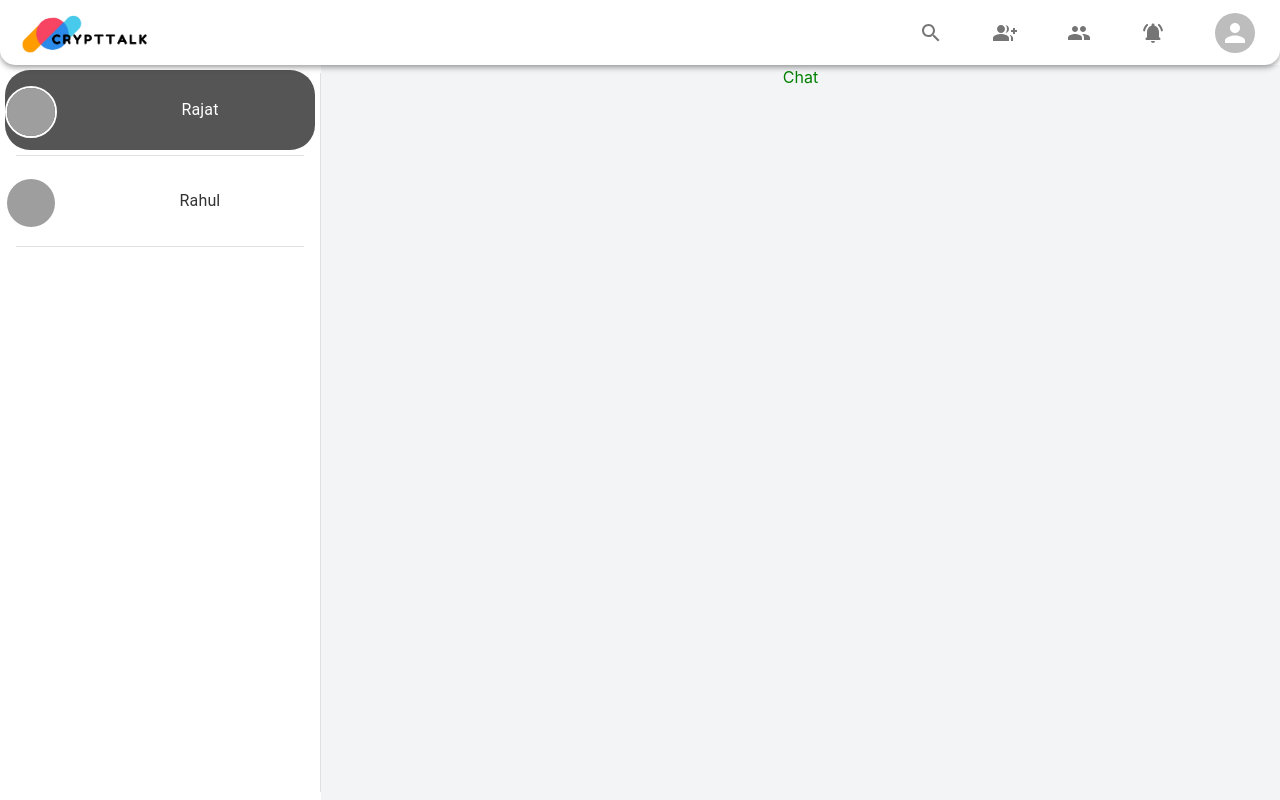
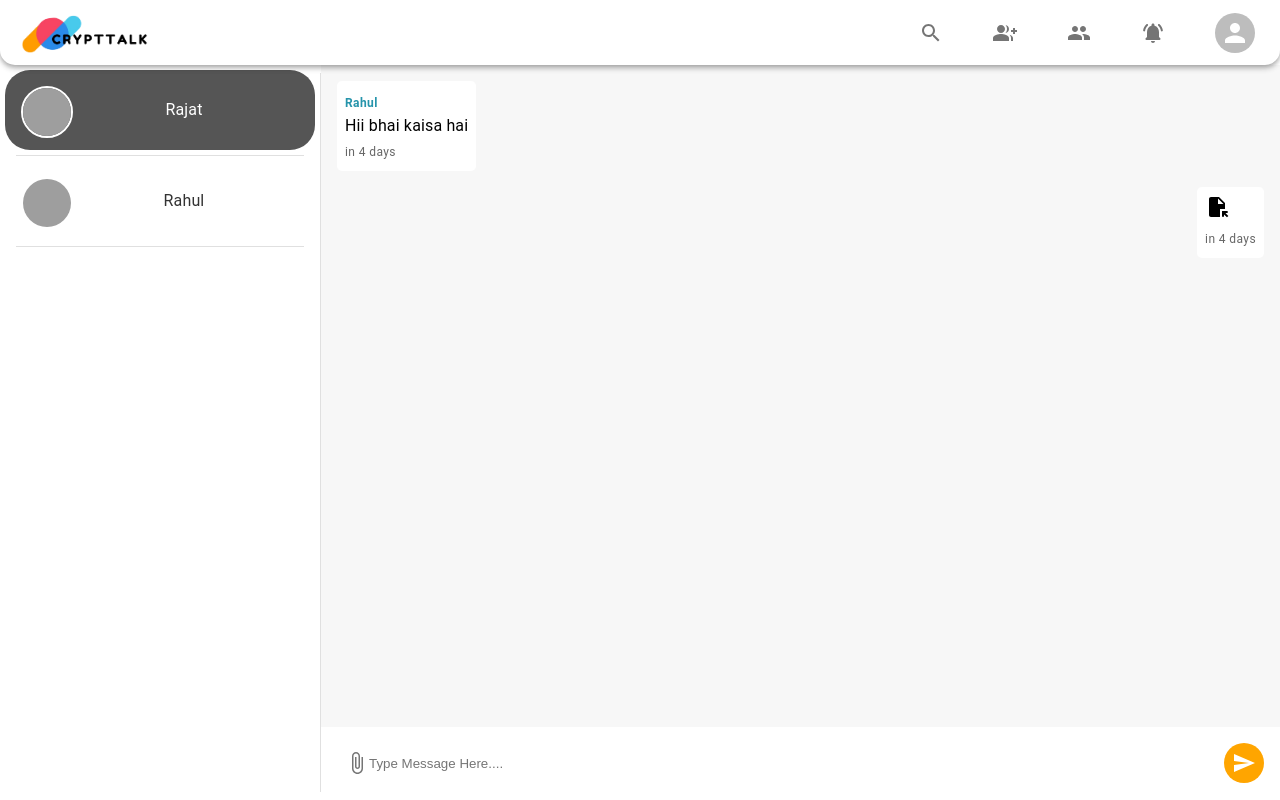
Before and after one commit to rahulpatel0408/CryptTalk, a React (Vite) app: page /chat/1 in a window 1280 px wide. Built offline with nearby package versions, Linux system fonts and the light colour scheme; grey boxes are pictures that could not be loaded.

Commit message:
chat ui done

```diff
--- a/src/components/constants/SampleData2.jsx
+++ b/src/components/constants/SampleData2.jsx
@@ -105,3 +105,32 @@ export const sampleUsers = [
     _id: "211",
   },
 ];
+
+export const sampleMessage = [
+  {
+    attachments:[
+    ],
+    content:"Hii bhai kaisa hai",
+    _id:"djfjgjkfldgj",
+    sender:{
+      _id:"user_id",
+      name:"Rahul",
+    },
+    chat:"chatId",
+    createdAt:"2024-12-07T18:30:00.000Z",
+  },
+  {
+    attachments:[{
+      public_id:"asdsad 2",
+      url:"https://tse4.mm.bing.net/th?id=OIP.w1sMHUdLIzuHF6vaS9RRygHaIy&pid=Api&P=0&h=180",
+    },
+    ],
+    _id:"djfjgjkfldgj2",
+    sender:{
+      _id:"fsdjkgn",
+      name:"Raj",
+    },
+    chat:"chatId",
+    createdAt:"2024-12-07T18:30:00.000Z",
+  },
+];
--- /dev/null
+++ b/src/components/dailogs/FileMenu.jsx
@@ -0,0 +1,12 @@
+import { Menu } from '@mui/material'
+import React from 'react'
+
+const FileMenu = ({anchorE1}) => {
+  return (
+   <Menu open={false} anchorEl={anchorE1}>
+    sad
+   </Menu>
+  )
+}
+
+export default FileMenu
--- a/src/components/shared/AvatarCard.jsx
+++ b/src/components/shared/AvatarCard.jsx
@@ -1,16 +1,17 @@
 import { Avatar, AvatarGroup, Box, Stack } from "@mui/material";
 import React from "react";
+import { tranformImage } from "../../lib/features";
 //todo transform
 const AvatarCard = ({ avatar = [], max = 4 }) => {
   return (
     <Stack direction={"row"} spacing={0.5}>
       <AvatarGroup max={max}>
         <Box padding={{
-        }} width={"5rem"} height={"3rem"}>
+        }} width={"5rem"} height={"3rem"} >
           {avatar.map((i, index) => (
             <Avatar
               key={Math.random()*100}
-              src={i}
+              src={tranformImage(i)}
               alt={`Avatar ${index}`}
               sx={{
                 border: "2px solid #000",
@@ -19,7 +20,7 @@ const AvatarCard = ({ avatar = [], max = 4 }) => {
                 position:"absolute",
                 left:{
                     xs:`${0.5+index}rem`,
-                    sm:`${index}rem`
+                    sm:`${index+1}rem`
                 }
               }}
             />
--- a/src/components/shared/ChatItem.jsx
+++ b/src/components/shared/ChatItem.jsx
@@ -60,12 +60,11 @@ const ChatItem = ({
             display: "flex",
             alignItems: "center",
             justifyContent: 'center',
-
           }}>
 
             <AvatarCard avatar={avatar} />
             <Stack>
-              <Typography>{name}</Typography>
+              <Typography sx={{marginRight:"2rem"}}>{name}</Typography>
               {newMessageAlert && (
                 <Typography>{newMessageAlert.count} New Message</Typography>
               )}
--- /dev/null
+++ b/src/components/shared/MessageComponent.jsx
@@ -0,0 +1,47 @@
+import { Box, Typography } from "@mui/material";
+import moment from "moment";
+import React, { memo } from "react";
+import { fileFormat } from "../../lib/features";
+import RenderAttachment from "./RenderAttachment";
+
+const MessageComponent = ({ message, user }) => {
+  const { sender, content, attachments = [], createdAt } = message;
+  const sameSender = sender?._id === user?._id;
+  const timeAgo = moment(createdAt).fromNow();
+  return (
+    <div
+      style={{
+        textAlign:"start",
+        alignSelf: sameSender ? "flex-end" : "flex-start",
+        color: "black",
+        backgroundColor: "white",
+        borderRadius: "5px",
+        padding: "0.5rem",
+        width: "fit-content",
+      }}
+    >
+      {!sameSender && (
+        <Typography color={"#2694ab"} fontWeight={"600"} variant="caption" >
+          {sender.name}
+        </Typography>
+      )}
+      {content && <Typography>{content}</Typography>}
+      {/* attachment */}
+      {
+        attachments.length > 0 && attachments.map((attachment,index)=>{
+            const url=attachment.url
+            const file=fileFormat(url);
+            return <Box key={index}>
+                <a href={url} target="_blank" download
+                 style={{color:"black"}} >
+                    {RenderAttachment(file,url)}
+                </a>
+            </Box>
+        })
+      }
+      <Typography variant="caption" color={"text.secondary"}>{timeAgo}</Typography>
+    </div>
+  );
+};
+
+export default memo(MessageComponent);
--- /dev/null
+++ b/src/components/shared/RenderAttachment.jsx
@@ -0,0 +1,31 @@
+import React from "react";
+import { tranformImage } from "../../lib/features";
+import { FileOpen as FileOpenIcon } from "@mui/icons-material";
+
+const RenderAttachment = (file, url) => {
+  switch (file) {
+    case "video":
+      return <video src={url} preload="none" width={"200px"} controls />;
+
+    case "image":
+      return (
+        <img
+          src={tranformImage(url, 200)}
+          alt="Attachment"
+          width={"200px"}
+          height={"150px"}
+          style={{
+            objectFit: "contain",
+          }}
+        />
+      );
+
+    case "audio":
+      return <audio src={url} preload="none" controls />;
+
+    default:
+      return <FileOpenIcon />;
+  }
+};
+
+export default RenderAttachment;
--- a/src/components/styles/StyledComponents.jsx
+++ b/src/components/styles/StyledComponents.jsx
@@ -20,3 +20,10 @@ padding:1rem;
 background-color: rgba(0,0,0,0.1);
 }
 `
+export const InputBox = styled("input")`
+border:none;
+outline:none;
+padding:0 3rem;
+border-radius:1.5rem;
+background-color:#FFFFFF;
+`
--- /dev/null
+++ b/src/lib/features.js
@@ -0,0 +1,14 @@
+
+const fileFormat = (url="") => {
+    const fileExt = url.split('.').pop();
+    if(fileExt === "mp4" || fileExt==="webm" || fileExt==="ogg")
+        return "video";
+    if(fileExt === "mp3" || fileExt==="wav")
+        return "audio";
+    if(fileExt === "png" || fileExt==="jpeg" || fileExt==="jpg" || fileExt==="gif")
+        return "image";
+    return "file";
+};
+
+const tranformImage = (url="",width=100) => url;
+export {fileFormat, tranformImage};
--- a/src/pages/Chat.jsx
+++ b/src/pages/Chat.jsx
@@ -1,10 +1,86 @@
-import React from 'react'
-import AppLayout from '../components/layout/AppLayout'
+import React, { Fragment, useRef } from "react";
+import AppLayout from "../components/layout/AppLayout";
+import { IconButton, Stack } from "@mui/material";
+import {
+  AttachFile as AttachFileIcon,
+  Send as SendIcon,
+} from "@mui/icons-material";
+import { InputBox } from "../components/styles/StyledComponents";
+import FileMenu from "../components/dailogs/FileMenu";
+import { sampleMessage } from "../components/constants/SampleData2";
+import MessageComponent from "../components/shared/MessageComponent";
 
+const user = {
+  _id: "fsdjkgn",
+  name: "Rajat",
+};
 const Chat = () => {
+  const containerRef = useRef(null);
+
   return (
-    <div style={{color:"green"}}>Chat</div>
-  )
-}
+    <Fragment>
+      <Stack
+        ref={containerRef}
+        boxSizing={"border-box"}
+        padding={"1rem"}
+        spacing={"1rem"}
+        bgcolor={"rgba(247,247,247,1)"}
+        height={"90%"}
+        sx={{
+          overflowX: "hidden",
+          overflowY: "auto",
+        }}
+      >
+        {sampleMessage.map((i) => (
+          <MessageComponent key={i._id} message={i} user={user} />
+        ))}
+      </Stack>
+      <form
+        style={{
+          height: "10%",
+          backgroundColor: "#FFFFFF",
+        }}
+      >
+        <Stack
+          direction={"row"}
+          height={"100%"}
+          alignItems={"center"}
+          position={"relative"}
+        >
+          <IconButton
+            sx={{
+              position: "absolute",
+              marginLeft: "1rem",
+            }}
+          >
+            <AttachFileIcon />
+          </IconButton>
+          <InputBox
+            placeholder="Type Message Here...."
+            sx={{
+              width: "100%",
+              height: "100%",
+            }}
+          />
+          <IconButton
+            type="submit"
+            sx={{
+              bgcolor: "orange",
+              color: "white",
+              marginRight: "1rem",
+              padding: "0.5rem",
+              "&:hover": {
+                bgcolor: "error.dark",
+              },
+            }}
+          >
+            <SendIcon />
+          </IconButton>
+        </Stack>
+      </form>
+      <FileMenu />
+    </Fragment>
+  );
+};
 
-export default AppLayout()(Chat)
+export default AppLayout()(Chat);
--- a/src/pages/Home.jsx
+++ b/src/pages/Home.jsx
@@ -1,11 +1,16 @@
-
-import React from 'react'
-import AppLayout from '../components/layout/AppLayout'
+import React from "react";
+import AppLayout from "../components/layout/AppLayout";
+import { Typography } from "@mui/material";
 
 const Home = () => {
   return (
-    <div>Home</div>
-  )
-}
+    <Typography p={"2rem"} variant="h5" textAlign={"center"}
+    sx={{
+      color:"rgba(0,0,0,0.8)",
+    }}>
+      Select a friend to chat
+    </Typography>
+  );
+};
 
 export default AppLayout()(Home);
```
Also changed, not shown: src/assets/notes.txt (added).
